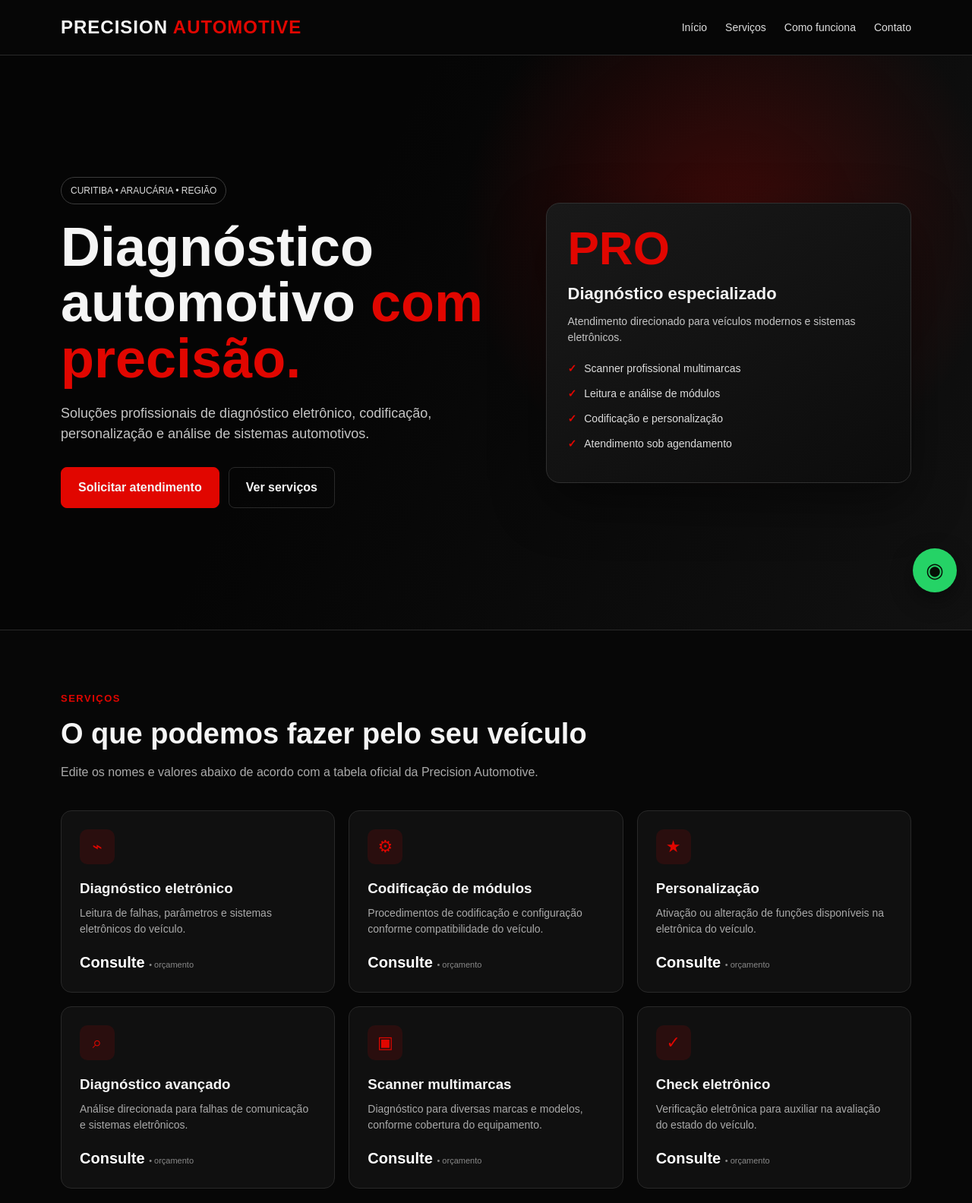
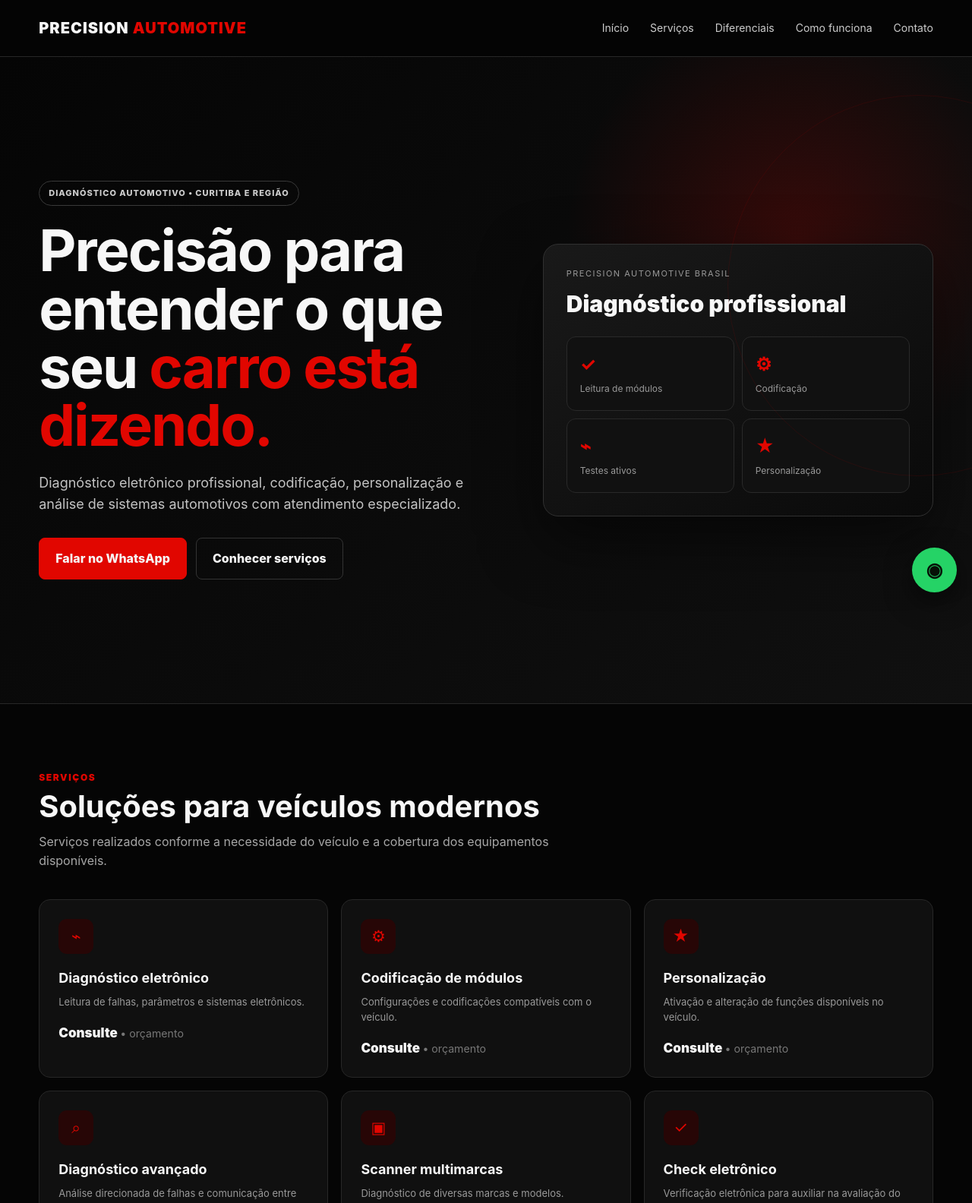
Before and after one commit to wesleykrause/PRECISION-, a plain HTML site: page index.html in a window 1280 px wide. Shown: the top 1584 px of the page at 76% size. Drawn offline with Linux system fonts and the light colour scheme.

Commit message:
Add files via upload

```diff
--- a/index.html
+++ b/index.html
@@ -3,315 +3,110 @@
 <head>
 <meta charset="UTF-8">
 <meta name="viewport" content="width=device-width, initial-scale=1.0">
-  <meta name="description" content="Precision Automotive Brasil — Diagnóstico automotivo especializado em Curitiba e região.">
+<meta name="description" content="Precision Automotive Brasil — diagnóstico automotivo especializado em Curitiba e região.">
 <title>Precision Automotive Brasil | Diagnóstico Automotivo</title>
 <style>
-    :root{
-      --red:#e10600;
-      --red-dark:#a90000;
-      --black:#070707;
-      --dark:#101010;
-      --gray:#171717;
-      --text:#f5f5f5;
-      --muted:#aaa;
-      --line:#292929;
-      --green:#25d366;
-    }
+:root{--red:#e10600;--red2:#ff211a;--black:#050505;--card:#101010;--card2:#151515;--line:#272727;--text:#f7f7f7;--muted:#a7a7a7;--green:#25d366}
 *{box-sizing:border-box;margin:0;padding:0}
 html{scroll-behavior:smooth}
-    body{
-      font-family:Arial,Helvetica,sans-serif;
-      background:var(--black);
-      color:var(--text);
-      line-height:1.5;
-    }
+body{font-family:Inter,Arial,Helvetica,sans-serif;background:var(--black);color:var(--text);line-height:1.55}
 a{text-decoration:none;color:inherit}
-    .container{width:min(1120px,92%);margin:auto}
-
-    header{
-      position:sticky;top:0;z-index:100;
-      background:rgba(7,7,7,.94);
-      backdrop-filter:blur(12px);
-      border-bottom:1px solid var(--line);
-    }
-    nav{
-      min-height:72px;display:flex;align-items:center;
-      justify-content:space-between;gap:24px;
-    }
-    .logo{
-      font-size:24px;font-weight:900;letter-spacing:1px;
-    }
-    .logo span{color:var(--red)}
-    .nav-links{display:flex;gap:24px;align-items:center}
-    .nav-links a{color:#ddd;font-size:14px}
-    .nav-links a:hover{color:#fff}
-    .menu{display:none;background:none;border:0;color:#fff;font-size:28px}
-
-    .hero{
-      min-height:650px;
-      display:flex;align-items:center;
-      background:
-        radial-gradient(circle at 75% 30%,rgba(225,6,0,.24),transparent 32%),
-        linear-gradient(115deg,#050505 35%,#111 100%);
-      border-bottom:1px solid var(--line);
-    }
-    .hero-grid{
-      display:grid;grid-template-columns:1.1fr .9fr;
-      gap:50px;align-items:center;padding:80px 0;
-    }
-    .badge{
-      display:inline-block;padding:8px 12px;border:1px solid #3b3b3b;
-      border-radius:999px;color:#ddd;font-size:12px;margin-bottom:20px;
-    }
-    h1{font-size:clamp(42px,6vw,72px);line-height:1.02;margin-bottom:22px}
-    h1 span{color:var(--red)}
-    .hero p{color:#c5c5c5;font-size:18px;max-width:620px;margin-bottom:30px}
-    .buttons{display:flex;gap:12px;flex-wrap:wrap}
-    .btn{
-      display:inline-flex;align-items:center;justify-content:center;
-      padding:14px 22px;border-radius:8px;font-weight:800;border:1px solid var(--line);
-      transition:.2s;
-    }
-    .btn-primary{background:var(--red);border-color:var(--red)}
-    .btn-primary:hover{background:var(--red-dark)}
-    .btn-outline{background:transparent}
-    .btn-outline:hover{background:#171717}
-
-    .hero-card{
-      background:linear-gradient(145deg,#191919,#0c0c0c);
-      border:1px solid #303030;border-radius:18px;padding:28px;
-      box-shadow:0 25px 70px rgba(0,0,0,.45);
-    }
-    .hero-card .big{
-      font-size:62px;font-weight:900;color:var(--red);line-height:1;
-      margin-bottom:12px;
-    }
-    .hero-card h3{font-size:22px;margin-bottom:10px}
-    .hero-card p{font-size:14px;margin-bottom:20px}
-    .check{display:flex;gap:10px;margin:12px 0;color:#ddd;font-size:14px}
-    .check b{color:var(--red)}
-
-    section{padding:80px 0}
-    .section-head{margin-bottom:38px}
-    .eyebrow{color:var(--red);font-weight:900;font-size:13px;text-transform:uppercase;letter-spacing:1.5px}
-    h2{font-size:38px;margin-top:8px}
-    .section-head p{color:var(--muted);margin-top:10px;max-width:700px}
-
-    .services{
-      display:grid;grid-template-columns:repeat(3,1fr);gap:18px;
-    }
-    .service{
-      background:var(--dark);border:1px solid var(--line);border-radius:14px;
-      padding:24px;transition:.2s;
-    }
-    .service:hover{transform:translateY(-4px);border-color:#4a4a4a}
-    .icon{
-      width:46px;height:46px;border-radius:10px;background:rgba(225,6,0,.12);
-      display:grid;place-items:center;color:var(--red);font-size:22px;margin-bottom:18px;
-    }
-    .service h3{margin-bottom:8px}
-    .service p{font-size:14px;color:#aaa}
-    .price{font-size:20px;font-weight:900;margin-top:18px;color:#fff}
-    .price small{font-size:11px;color:#888;font-weight:normal}
-
-    .process{background:#0d0d0d}
-    .steps{display:grid;grid-template-columns:repeat(4,1fr);gap:16px}
-    .step{padding:22px;border:1px solid var(--line);border-radius:14px;background:#111}
-    .number{font-size:30px;color:var(--red);font-weight:900;margin-bottom:12px}
-    .step p{color:#aaa;font-size:14px;margin-top:7px}
-
-    .cta{
-      background:linear-gradient(120deg,#210000,#090909 60%);
-      border:1px solid #4a1616;border-radius:20px;padding:45px;
-      display:flex;justify-content:space-between;align-items:center;gap:30px;
-    }
-    .cta p{color:#bbb;margin-top:8px}
-    .whatsapp{background:var(--green);color:#061006;border-color:var(--green)}
-
-    footer{border-top:1px solid var(--line);padding:35px 0;color:#888;font-size:13px}
-    .footer-row{display:flex;justify-content:space-between;gap:20px;flex-wrap:wrap}
-
-    .float-wa{
-      position:fixed;right:20px;bottom:20px;z-index:200;
-      width:58px;height:58px;border-radius:50%;background:var(--green);
-      color:#061006;display:grid;place-items:center;font-size:27px;
-      box-shadow:0 10px 30px rgba(0,0,0,.45);
-    }
-
-    @media(max-width:800px){
-      .nav-links{display:none}
-      .menu{display:block}
-      .hero-grid{grid-template-columns:1fr;padding:60px 0}
-      .hero-card{display:none}
-      .services{grid-template-columns:1fr}
-      .steps{grid-template-columns:1fr 1fr}
-      h2{font-size:31px}
-      .cta{padding:30px;display:block}
-      .cta .btn{margin-top:20px}
-    }
-    @media(max-width:500px){
-      .steps{grid-template-columns:1fr}
-      .hero{min-height:auto}
-      section{padding:60px 0}
-    }
+.container{width:min(1180px,92%);margin:auto}
+header{position:sticky;top:0;z-index:100;background:rgba(5,5,5,.9);backdrop-filter:blur(15px);border-bottom:1px solid var(--line)}
+.nav{height:74px;display:flex;align-items:center;justify-content:space-between}
+.logo{font-weight:950;font-size:20px;letter-spacing:1px}.logo span{color:var(--red)}
+.navlinks{display:flex;gap:28px;font-size:14px;color:#ccc}
+.navlinks a:hover{color:white}.menu{display:none;background:none;border:0;color:#fff;font-size:27px}
+.hero{position:relative;overflow:hidden;border-bottom:1px solid var(--line);background:radial-gradient(circle at 82% 28%,rgba(225,6,0,.2),transparent 25%),linear-gradient(135deg,#050505,#101010)}
+.hero:after{content:"";position:absolute;width:500px;height:500px;border:1px solid rgba(225,6,0,.1);border-radius:50%;right:-180px;top:50px}
+.hero-grid{min-height:650px;display:grid;grid-template-columns:1.08fr .92fr;align-items:center;gap:60px;padding:75px 0}
+.tag{display:inline-flex;border:1px solid #393939;border-radius:99px;padding:7px 12px;color:#ccc;font-size:11px;font-weight:800;letter-spacing:1px;margin-bottom:20px}
+h1{font-size:clamp(42px,6vw,76px);line-height:1.01;letter-spacing:-2px;margin-bottom:24px}h1 em{font-style:normal;color:var(--red)}
+.hero-copy{font-size:18px;color:#c3c3c3;max-width:650px;margin-bottom:30px}
+.actions{display:flex;gap:12px;flex-wrap:wrap}.btn{padding:14px 21px;border-radius:8px;border:1px solid #333;font-weight:850;display:inline-flex;align-items:center;justify-content:center;transition:.2s}.primary{background:var(--red);border-color:var(--red)}.primary:hover{background:#b80000}.secondary:hover{background:#171717}
+.hero-panel{background:linear-gradient(145deg,#191919,#0a0a0a);border:1px solid #303030;border-radius:20px;padding:30px;box-shadow:0 30px 80px #0008}
+.panel-label{color:#999;font-size:11px;letter-spacing:1.5px;text-transform:uppercase}.panel-title{font-size:30px;font-weight:900;margin:8px 0 20px}.stat{display:grid;grid-template-columns:repeat(2,1fr);gap:10px}.stat div{background:#111;border:1px solid #292929;border-radius:12px;padding:17px}.stat strong{font-size:24px;color:var(--red);display:block}.stat span{font-size:12px;color:#999}
+section{padding:88px 0}.eyebrow{color:var(--red);font-size:12px;font-weight:900;letter-spacing:1.6px;text-transform:uppercase}.section-title{font-size:40px;line-height:1.1;margin:7px 0 12px}.section-desc{color:var(--muted);max-width:720px}
+.services{display:grid;grid-template-columns:repeat(3,1fr);gap:17px;margin-top:38px}.service{background:var(--card);border:1px solid var(--line);border-radius:15px;padding:25px;transition:.2s}.service:hover{transform:translateY(-5px);border-color:#484848}.icon{width:46px;height:46px;display:grid;place-items:center;border-radius:11px;background:#270606;color:var(--red);font-size:21px;margin-bottom:18px}.service h3{font-size:18px;margin-bottom:7px}.service p{font-size:13px;color:#999}.price{margin-top:18px;font-size:17px;font-weight:900}.price small{font-weight:normal;color:#777}
+.dark{background:#0b0b0b;border-top:1px solid var(--line);border-bottom:1px solid var(--line)}
+.steps{display:grid;grid-template-columns:repeat(4,1fr);gap:15px;margin-top:38px}.step{background:#101010;border:1px solid var(--line);border-radius:15px;padding:24px}.num{color:var(--red);font-weight:950;font-size:28px}.step h3{margin-top:7px}.step p{font-size:13px;color:#999;margin-top:7px}
+.benefits{display:grid;grid-template-columns:1fr 1fr;gap:15px;margin-top:35px}.benefit{padding:22px;border:1px solid var(--line);border-radius:14px;background:#0e0e0e}.benefit b{color:#fff}.benefit p{font-size:13px;color:#999;margin-top:5px}
+.cta{border:1px solid #491313;border-radius:20px;padding:48px;background:radial-gradient(circle at 90% 50%,#320707,#0b0b0b 55%);display:flex;align-items:center;justify-content:space-between;gap:30px}.cta h2{font-size:38px}.cta p{color:#aaa;margin-top:7px}.wa{background:var(--green);color:#061006;border-color:var(--green)}
+footer{border-top:1px solid var(--line);padding:34px 0;color:#777;font-size:12px}.footer{display:flex;justify-content:space-between;gap:15px;flex-wrap:wrap}
+.float{position:fixed;right:20px;bottom:20px;width:59px;height:59px;border-radius:50%;display:grid;place-items:center;background:var(--green);color:#061006;font-size:25px;font-weight:900;box-shadow:0 12px 35px #0008;z-index:200}
+@media(max-width:850px){.navlinks{display:none}.menu{display:block}.hero-grid{grid-template-columns:1fr;min-height:auto;padding:65px 0}.hero-panel{display:none}.services{grid-template-columns:1fr 1fr}.steps{grid-template-columns:1fr 1fr}.cta{display:block}.cta .btn{margin-top:20px}}
+@media(max-width:550px){.services,.steps,.benefits{grid-template-columns:1fr}section{padding:65px 0}.section-title{font-size:32px}.hero-copy{font-size:16px}h1{font-size:45px}.actions .btn{width:100%}}
 </style>
 </head>
 <body>
-
-<header>
-  <div class="container">
-    <nav>
-      <a class="logo" href="#inicio">PRECISION <span>AUTOMOTIVE</span></a>
-      <div class="nav-links">
-        <a href="#inicio">Início</a>
-        <a href="#servicos">Serviços</a>
-        <a href="#processo">Como funciona</a>
-        <a href="#contato">Contato</a>
-      </div>
-      <button class="menu" onclick="toggleMenu()" aria-label="Abrir menu">☰</button>
-    </nav>
-  </div>
-</header>
+<header><div class="container nav">
+<a href="#inicio" class="logo">PRECISION <span>AUTOMOTIVE</span></a>
+<nav class="navlinks"><a href="#inicio">Início</a><a href="#servicos">Serviços</a><a href="#vantagens">Diferenciais</a><a href="#processo">Como funciona</a><a href="#contato">Contato</a></nav>
+<button class="menu" onclick="menu()">☰</button>
+</div></header>
 
 <main>
-  <section class="hero" id="inicio">
-    <div class="container hero-grid">
+<section class="hero" id="inicio"><div class="container hero-grid">
 <div>
-        <div class="badge">CURITIBA • ARAUCÁRIA • REGIÃO</div>
-        <h1>Diagnóstico automotivo <span>com precisão.</span></h1>
-        <p>
-          Soluções profissionais de diagnóstico eletrônico, codificação,
-          personalização e análise de sistemas automotivos.
-        </p>
-        <div class="buttons">
-          <!-- TROQUE 5541999999999 PELO SEU WHATSAPP -->
-          <a class="btn btn-primary" href="https://wa.me/5541999999999?text=Olá!%20Gostaria%20de%20solicitar%20um%20serviço." target="_blank">Solicitar atendimento</a>
-          <a class="btn btn-outline" href="#servicos">Ver serviços</a>
+<div class="tag">DIAGNÓSTICO AUTOMOTIVO • CURITIBA E REGIÃO</div>
+<h1>Precisão para entender o que seu <em>carro está dizendo.</em></h1>
+<p class="hero-copy">Diagnóstico eletrônico profissional, codificação, personalização e análise de sistemas automotivos com atendimento especializado.</p>
+<div class="actions">
+<!-- ALTERE O NÚMERO ABAIXO -->
+<a class="btn primary" href="https://wa.me/5541999999999?text=Olá!%20Vim%20pelo%20site%20da%20Precision%20Automotive." target="_blank">Falar no WhatsApp</a>
+<a class="btn secondary" href="#servicos">Conhecer serviços</a>
 </div>
 </div>
-
-      <div class="hero-card">
-        <div class="big">PRO</div>
-        <h3>Diagnóstico especializado</h3>
-        <p>Atendimento direcionado para veículos modernos e sistemas eletrônicos.</p>
-        <div class="check"><b>✓</b> Scanner profissional multimarcas</div>
-        <div class="check"><b>✓</b> Leitura e análise de módulos</div>
-        <div class="check"><b>✓</b> Codificação e personalização</div>
-        <div class="check"><b>✓</b> Atendimento sob agendamento</div>
+<div class="hero-panel">
+<div class="panel-label">Precision Automotive Brasil</div>
+<div class="panel-title">Diagnóstico profissional</div>
+<div class="stat">
+<div><strong>✓</strong><span>Leitura de módulos</span></div>
+<div><strong>⚙</strong><span>Codificação</span></div>
+<div><strong>⌁</strong><span>Testes ativos</span></div>
+<div><strong>★</strong><span>Personalização</span></div>
 </div>
 </div>
-  </section>
+</div></section>
 
-  <section id="servicos">
-    <div class="container">
-      <div class="section-head">
-        <div class="eyebrow">Serviços</div>
-        <h2>O que podemos fazer pelo seu veículo</h2>
-        <p>Edite os nomes e valores abaixo de acordo com a tabela oficial da Precision Automotive.</p>
-      </div>
+<section id="servicos"><div class="container">
+<div class="eyebrow">Serviços</div><h2 class="section-title">Soluções para veículos modernos</h2><p class="section-desc">Serviços realizados conforme a necessidade do veículo e a cobertura dos equipamentos disponíveis.</p>
+<div class="services">
+<article class="service"><div class="icon">⌁</div><h3>Diagnóstico eletrônico</h3><p>Leitura de falhas, parâmetros e sistemas eletrônicos.</p><div class="price">Consulte <small>• orçamento</small></div></article>
+<article class="service"><div class="icon">⚙</div><h3>Codificação de módulos</h3><p>Configurações e codificações compatíveis com o veículo.</p><div class="price">Consulte <small>• orçamento</small></div></article>
+<article class="service"><div class="icon">★</div><h3>Personalização</h3><p>Ativação e alteração de funções disponíveis no veículo.</p><div class="price">Consulte <small>• orçamento</small></div></article>
+<article class="service"><div class="icon">⌕</div><h3>Diagnóstico avançado</h3><p>Análise direcionada de falhas e comunicação entre módulos.</p><div class="price">Consulte <small>• orçamento</small></div></article>
+<article class="service"><div class="icon">▣</div><h3>Scanner multimarcas</h3><p>Diagnóstico de diversas marcas e modelos.</p><div class="price">Consulte <small>• orçamento</small></div></article>
+<article class="service"><div class="icon">✓</div><h3>Check eletrônico</h3><p>Verificação eletrônica para auxiliar na avaliação do veículo.</p><div class="price">Consulte <small>• orçamento</small></div></article>
+</div></div></section>
 
-      <div class="services">
-        <article class="service">
-          <div class="icon">⌁</div>
-          <h3>Diagnóstico eletrônico</h3>
-          <p>Leitura de falhas, parâmetros e sistemas eletrônicos do veículo.</p>
-          <div class="price">Consulte <small>• orçamento</small></div>
-        </article>
+<section class="dark" id="vantagens"><div class="container">
+<div class="eyebrow">Por que Precision?</div><h2 class="section-title">Tecnologia aplicada ao diagnóstico</h2><p class="section-desc">Um atendimento pensado para identificar informações que nem sempre aparecem em uma avaliação convencional.</p>
+<div class="benefits">
+<div class="benefit"><b>Diagnóstico baseado em dados</b><p>Leitura de códigos, parâmetros e informações dos módulos para direcionar a análise.</p></div>
+<div class="benefit"><b>Equipamentos profissionais</b><p>Utilização de ferramentas de diagnóstico adequadas ao procedimento.</p></div>
+<div class="benefit"><b>Atendimento especializado</b><p>Explicação clara do que foi encontrado e dos próximos passos.</p></div>
+<div class="benefit"><b>Foco em veículos modernos</b><p>Eletrônica, comunicação entre módulos e funções de conforto.</p></div>
+</div></div></section>
 
-        <article class="service">
-          <div class="icon">⚙</div>
-          <h3>Codificação de módulos</h3>
-          <p>Procedimentos de codificação e configuração conforme compatibilidade do veículo.</p>
-          <div class="price">Consulte <small>• orçamento</small></div>
-        </article>
+<section id="processo"><div class="container">
+<div class="eyebrow">Atendimento</div><h2 class="section-title">Como funciona</h2><div class="steps">
+<div class="step"><div class="num">01</div><h3>Contato</h3><p>Envie pelo WhatsApp o veículo, ano e problema.</p></div>
+<div class="step"><div class="num">02</div><h3>Avaliação</h3><p>Definimos o melhor procedimento e o orçamento.</p></div>
+<div class="step"><div class="num">03</div><h3>Diagnóstico</h3><p>Executamos os testes e analisamos os dados.</p></div>
+<div class="step"><div class="num">04</div><h3>Resultado</h3><p>Você recebe a conclusão e as orientações necessárias.</p></div>
+</div></div></section>
 
-        <article class="service">
-          <div class="icon">★</div>
-          <h3>Personalização</h3>
-          <p>Ativação ou alteração de funções disponíveis na eletrônica do veículo.</p>
-          <div class="price">Consulte <small>• orçamento</small></div>
-        </article>
-
-        <article class="service">
-          <div class="icon">⌕</div>
-          <h3>Diagnóstico avançado</h3>
-          <p>Análise direcionada para falhas de comunicação e sistemas eletrônicos.</p>
-          <div class="price">Consulte <small>• orçamento</small></div>
-        </article>
-
-        <article class="service">
-          <div class="icon">▣</div>
-          <h3>Scanner multimarcas</h3>
-          <p>Diagnóstico para diversas marcas e modelos, conforme cobertura do equipamento.</p>
-          <div class="price">Consulte <small>• orçamento</small></div>
-        </article>
-
-        <article class="service">
-          <div class="icon">✓</div>
-          <h3>Check eletrônico</h3>
-          <p>Verificação eletrônica para auxiliar na avaliação do estado do veículo.</p>
-          <div class="price">Consulte <small>• orçamento</small></div>
-        </article>
-      </div>
-    </div>
-  </section>
-
-  <section class="process" id="processo">
-    <div class="container">
-      <div class="section-head">
-        <div class="eyebrow">Atendimento</div>
-        <h2>Simples, rápido e profissional</h2>
-      </div>
-
-      <div class="steps">
-        <div class="step"><div class="number">01</div><h3>Contato</h3><p>Você chama pelo WhatsApp e informa o veículo e o problema.</p></div>
-        <div class="step"><div class="number">02</div><h3>Avaliação</h3><p>Definimos o procedimento adequado para o seu caso.</p></div>
-        <div class="step"><div class="number">03</div><h3>Diagnóstico</h3><p>Executamos os testes e analisamos os dados eletrônicos.</p></div>
-        <div class="step"><div class="number">04</div><h3>Resultado</h3><p>Você recebe a orientação sobre o diagnóstico e próximos passos.</p></div>
-      </div>
-    </div>
-  </section>
-
-  <section id="contato">
-    <div class="container">
-      <div class="cta">
-        <div>
-          <div class="eyebrow">Precision Automotive Brasil</div>
-          <h2>Precisa de diagnóstico?</h2>
-          <p>Fale conosco e consulte disponibilidade e valor para o seu veículo.</p>
-        </div>
-        <!-- TROQUE 5541999999999 PELO SEU WHATSAPP -->
-        <a class="btn whatsapp" href="https://wa.me/5541999999999?text=Olá!%20Vim%20pelo%20site%20da%20Precision%20Automotive." target="_blank">WhatsApp</a>
-      </div>
-    </div>
-  </section>
+<section id="contato"><div class="container"><div class="cta">
+<div><div class="eyebrow">Precision Automotive Brasil</div><h2>Vamos diagnosticar?</h2><p>Fale conosco e consulte disponibilidade para o seu veículo.</p></div>
+<a class="btn wa" href="https://wa.me/5541999999999?text=Olá!%20Gostaria%20de%20um%20orçamento." target="_blank">Solicitar orçamento</a>
+</div></div></section>
 </main>
 
-<footer>
-  <div class="container footer-row">
-    <div>© 2026 Precision Automotive Brasil</div>
-    <div>Diagnóstico • Codificação • Personalização</div>
-  </div>
-</footer>
-
-<a class="float-wa" href="https://wa.me/5541999999999?text=Olá!%20Gostaria%20de%20um%20orçamento." target="_blank" aria-label="WhatsApp">◉</a>
-
+<footer><div class="container footer"><span>© 2026 Precision Automotive Brasil</span><span>Curitiba • Araucária • Região</span></div></footer>
+<a class="float" href="https://wa.me/5541999999999?text=Olá!%20Gostaria%20de%20um%20orçamento." target="_blank" aria-label="WhatsApp">◉</a>
 <script>
-  function toggleMenu(){
-    const nav = document.querySelector('.nav-links');
-    const open = nav.style.display === 'flex';
-    nav.style.display = open ? 'none' : 'flex';
-    if(!open){
-      nav.style.position='absolute';
-      nav.style.top='72px';
-      nav.style.left='0';
-      nav.style.right='0';
-      nav.style.padding='20px';
-      nav.style.background='#080808';
-      nav.style.flexDirection='column';
-      nav.style.borderBottom='1px solid #292929';
-    }
-  }
+function menu(){const n=document.querySelector('.navlinks');const open=n.dataset.open==='1';n.dataset.open=open?'0':'1';n.style.display=open?'none':'flex';n.style.position='absolute';n.style.top='74px';n.style.left='0';n.style.right='0';n.style.padding='22px';n.style.background='#050505';n.style.flexDirection='column';n.style.borderBottom='1px solid #272727'}
 </script>
 </body>
 </html>
```
Lines whose indentation alone changed are shown as unchanged.
